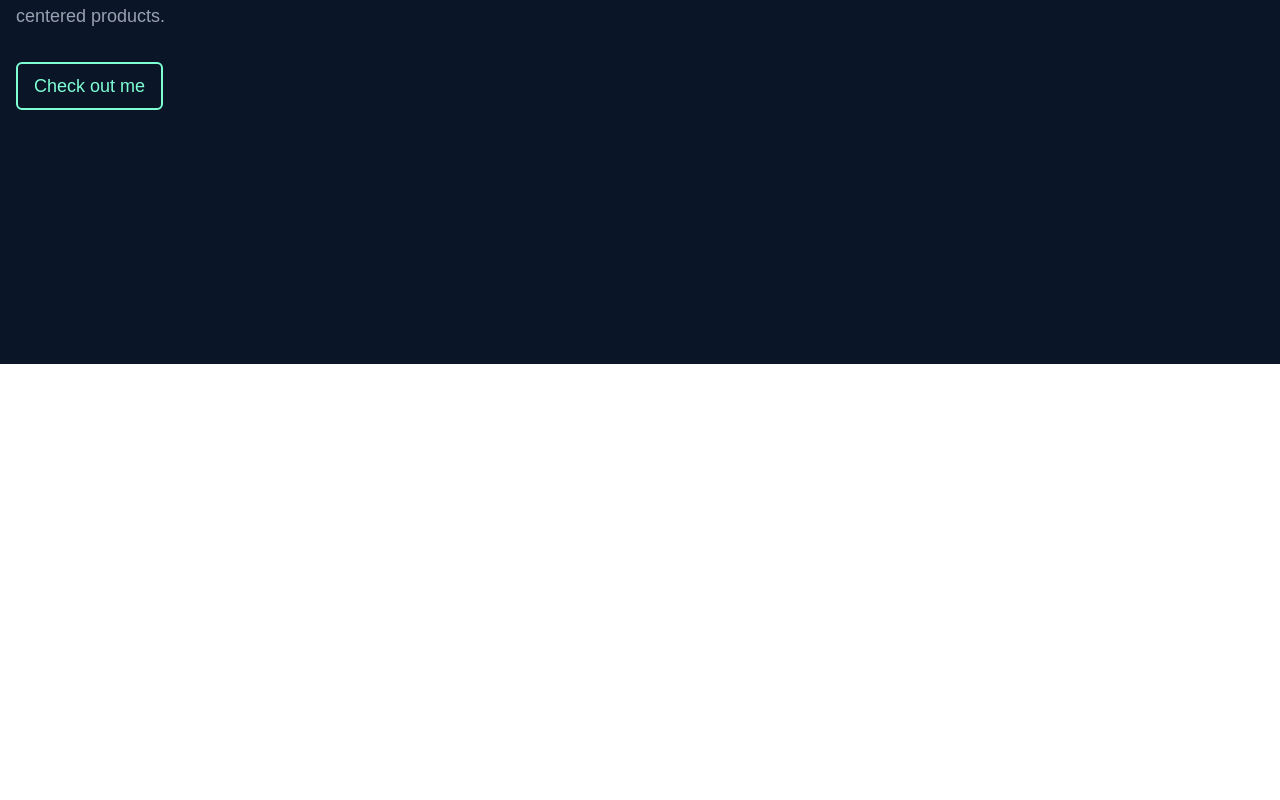
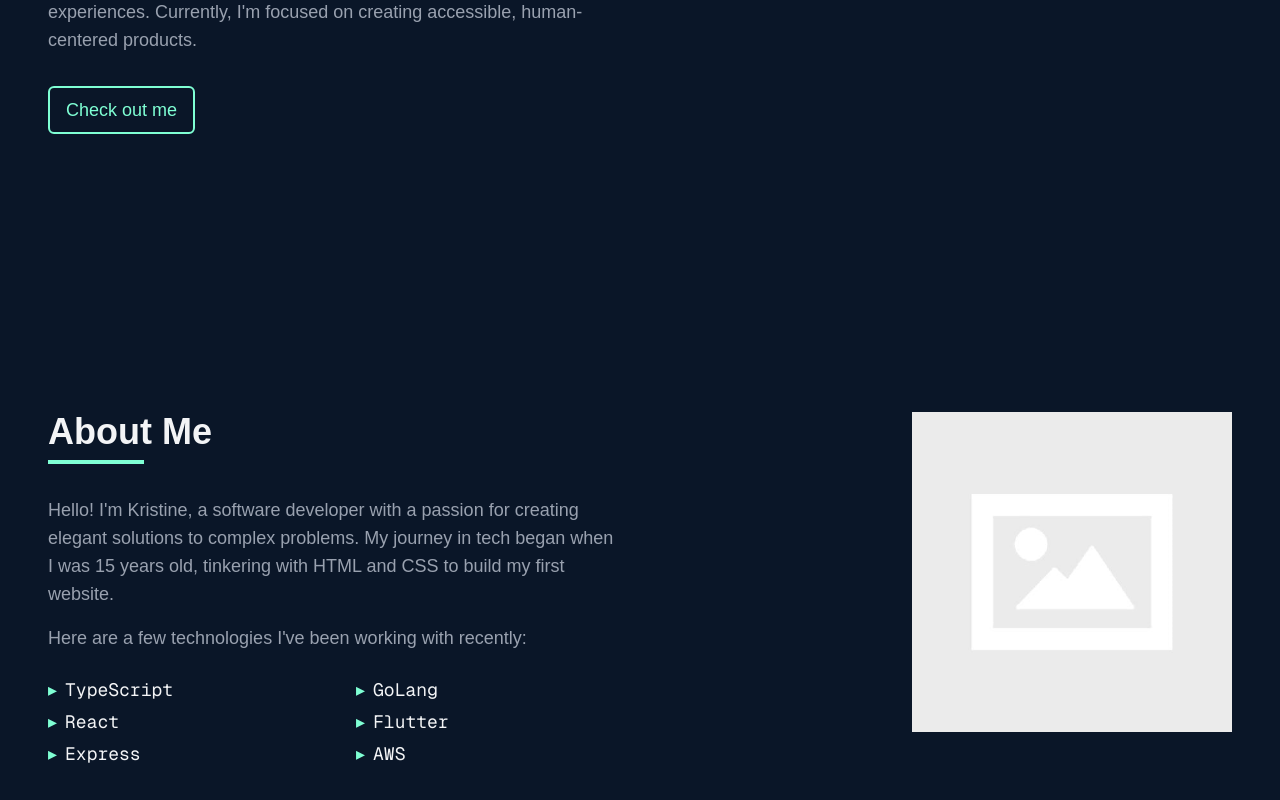
Before and after one commit to kristinefung/personal_website, a Next.js app: page / in a window 1280 px wide. Shown: the part 436-1236 px from the top of the page. Before the commit the page ends 800 px from the top, so only its background shows below. Built offline with nearby package versions, Linux system fonts and the light colour scheme.

Commit message:
feat(ui): add About component and placeholder image to Home page

```diff
--- /dev/null
+++ b/src/app/About.tsx
@@ -0,0 +1,39 @@
+import React from 'react';
+import Image from 'next/image';
+
+const technologies = [
+    ['TypeScript', 'React', 'Express'],
+    ['GoLang', 'Flutter', 'AWS'],
+];
+
+export default function About() {
+    return (
+        <section id="about" className="w-full flex flex-col md:flex-row items-center md:items-start justify-between py-12">
+            <div className="flex-1 md:mr-12">
+                <h2 className="text-4xl font-bold text-gray-100 mb-2">About Me</h2>
+                <div className="w-24 h-1 bg-[#7fffd4] mb-8" />
+                <p className="text-gray-400 text-lg mb-4">
+                    Hello! I'm Kristine, a software developer with a passion for creating elegant solutions to complex problems. My journey in tech began when I was 15 years old, tinkering with HTML and CSS to build my first website.
+                </p>
+                <p className="text-gray-400 text-lg mb-6">
+                    Here are a few technologies I've been working with recently:
+                </p>
+                <div className="grid grid-cols-1 sm:grid-cols-2 gap-x-12 gap-y-2 text-lg text-gray-100 font-mono mb-8">
+                    {technologies.map((col, i) => (
+                        <ul key={i} className="list-none">
+                            {col.map((tech) => (
+                                <li key={tech} className="flex items-center mb-1">
+                                    <span className="text-[#7fffd4] mr-2">▸</span> {tech}
+                                </li>
+                            ))}
+                        </ul>
+                    ))}
+                </div>
+            </div>
+            <div className="flex-1 flex justify-center md:justify-end mt-8 md:mt-0">
+                <Image src="/square-placeholder.jpg" alt="Avatar" width={96} height={96} className="object-cover w-80 h-80" />
+
+            </div>
+        </section>
+    );
+}
--- a/src/app/Greeting.tsx
+++ b/src/app/Greeting.tsx
@@ -1,6 +1,6 @@
 export default function Greeting() {
     return (
-        <section id="section-greeting" className="flex flex-col items-start justify-center min-h-[70vh]">
+        <section id="section-greeting" className="flex flex-col items-start justify-center min-h-[100vh]">
             <p className="text-[#7fffd4] text-lg font-mono mb-2">
                 Hi, my name is
             </p>
--- a/src/app/page.tsx
+++ b/src/app/page.tsx
@@ -2,13 +2,15 @@
 
 import Header from "../component/Header";
 import Greeting from "./Greeting";
+import About from "./About";
 
 export default function Home() {
   return (
     <>
       <Header />
-      <main className="pt-24 px-4 bg-[#0a1628] min-h-screen">
+      <main className="px-12 bg-[#0a1628] min-h-screen">
         <Greeting />
+        <About />
       </main>
     </>
   );
```
Also changed, not shown: public/square-placeholder.jpg (added).
